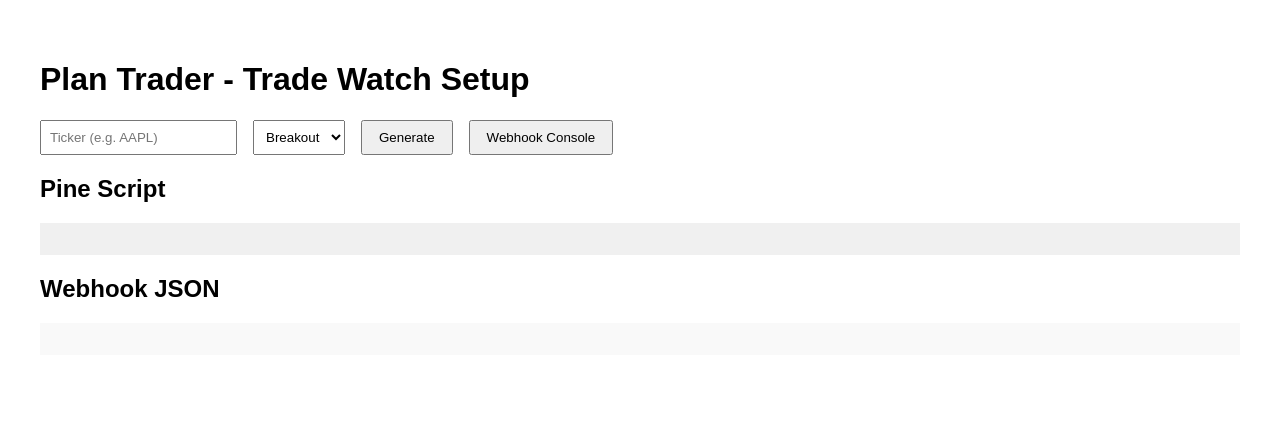
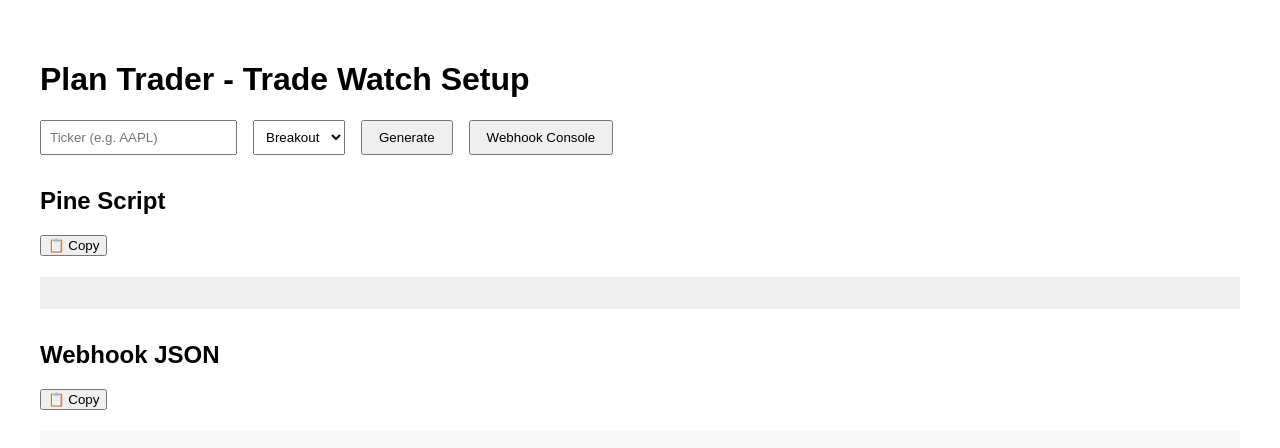
Before and after one commit to unicorntrader/ct3000-planner, a Next.js app: page / in a window 1280 px wide. Shown: the top 448 px of the page. Built offline with nearby package versions, Linux system fonts and the light colour scheme.

Commit message:
Update index.jsx

```diff
--- a/pages/index.jsx
+++ b/pages/index.jsx
@@ -30,6 +30,11 @@ alertcondition(${trigger}, title="${trigger.charAt(0).toUpperCase() + trigger.sl
     setWebhookJson(JSON.stringify(json, null, 2));
   };
 
+  const copyToClipboard = (text) => {
+    navigator.clipboard.writeText(text);
+    alert('Copied to clipboard');
+  };
+
   return (
     <div style={{ padding: "2rem", fontFamily: "sans-serif" }}>
       <h1>Plan Trader - Trade Watch Setup</h1>
@@ -54,10 +59,12 @@ alertcondition(${trigger}, title="${trigger.charAt(0).toUpperCase() + trigger.sl
       <button onClick={generate} style={{ marginRight: "1rem", padding: "0.5rem 1rem" }}>Generate</button>
       <button onClick={() => router.push('/console')} style={{ padding: "0.5rem 1rem" }}>Webhook Console</button>
 
-      <h2>Pine Script</h2>
+      <h2 style={{ marginTop: "2rem" }}>Pine Script</h2>
+      <button onClick={() => copyToClipboard(pineCode)} style={{ marginBottom: "0.5rem" }}>📋 Copy</button>
       <pre style={{ background: "#f0f0f0", padding: "1rem" }}>{pineCode}</pre>
 
-      <h2>Webhook JSON</h2>
+      <h2 style={{ marginTop: "2rem" }}>Webhook JSON</h2>
+      <button onClick={() => copyToClipboard(webhookJson)} style={{ marginBottom: "0.5rem" }}>📋 Copy</button>
       <pre style={{ background: "#f9f9f9", padding: "1rem" }}>{webhookJson}</pre>
     </div>
   );
```
